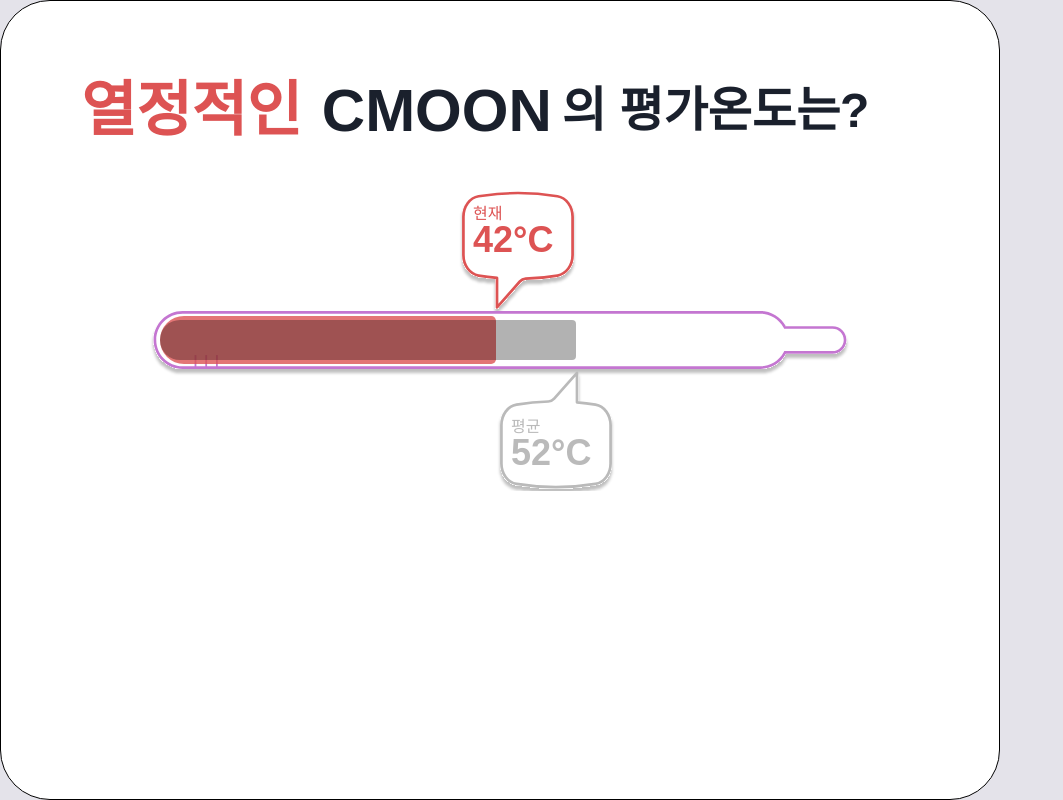
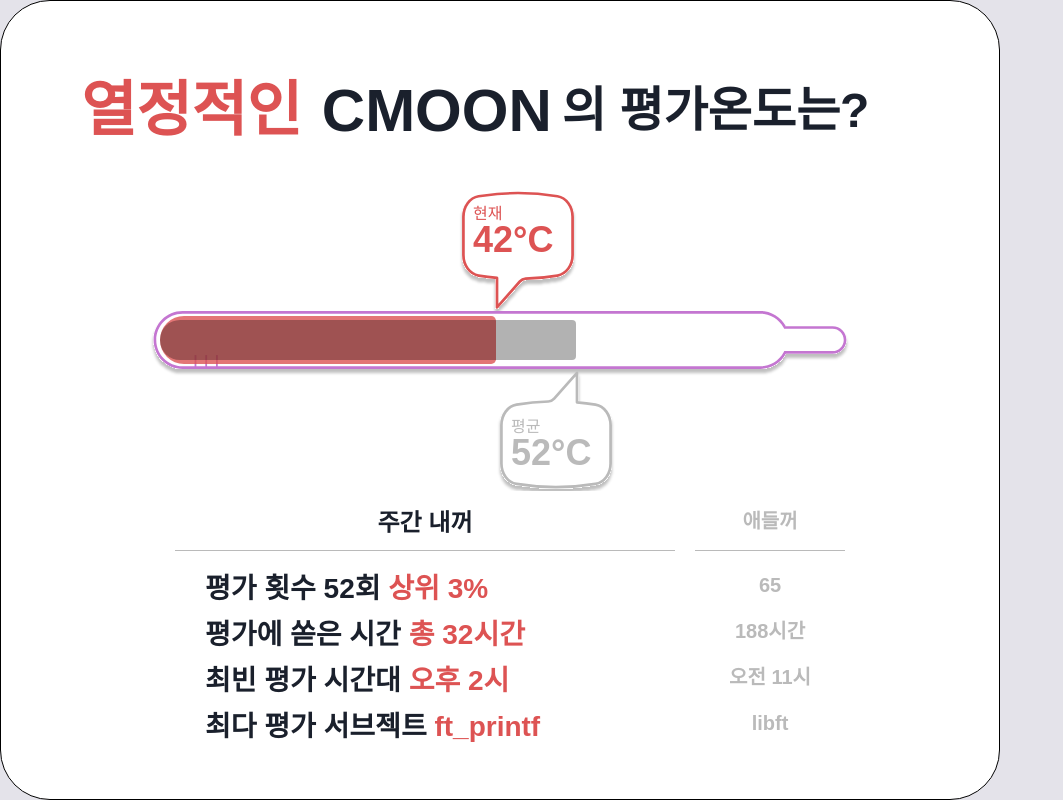
Before and after one commit to 42ondo/frontend, a React (Create React App) app: page /personal/1 in a window 1280 px wide. Shown: the whole page, without its empty margins (0-1063 px from the left). Built offline with nearby package versions, Linux system fonts and the light colour scheme; no server answers; a web font is replaced by a local one.

Commit message:
[FEAT] personal Board 통계부분 mock 구현

```diff
--- a/src/components/personalBoard/PersonalBoard.jsx
+++ b/src/components/personalBoard/PersonalBoard.jsx
@@ -2,6 +2,7 @@ import React from "react";
 import styled from "@emotion/styled";
 import PersonalTitle from "./PersonalTitle";
 import Temperature from "./Temperature";
+import Statistics from "./Statistics";
 
 const PersonalBoardWrapper = styled.div`
   width: 1000px;
@@ -20,6 +21,7 @@ const PersonalBoard = () => {
     <PersonalBoardWrapper>
       <PersonalTitle />
       <Temperature />
+      <Statistics />
     </PersonalBoardWrapper>
   );
 };
--- /dev/null
+++ b/src/components/personalBoard/Statistics.jsx
@@ -0,0 +1,20 @@
+import styled from "@emotion/styled";
+import React from "react";
+import StatisticsAverage from "./StatisticsAverage";
+import StatisticsPersonal from "./StatisticsPersonal";
+
+const Flex = styled.div`
+  display: flex;
+  justify-content: center;
+`;
+
+const Statistics = () => {
+  return (
+    <Flex>
+      <StatisticsPersonal />
+      <StatisticsAverage />
+    </Flex>
+  );
+};
+
+export default Statistics;
--- /dev/null
+++ b/src/components/personalBoard/StatisticsAverage.jsx
@@ -0,0 +1,31 @@
+import styled from "@emotion/styled";
+import React from "react";
+import { evalAverage } from "../../mockApi/evalAverage";
+import { timeToString } from "../../utils/timeToString";
+import { StatisticsText, StatisticsTitle } from "./StatisticsStyle";
+
+const Wrapper = styled.div`
+  width: 150px;
+  text-align: center;
+  color: var(--color-grey);
+  && > * {
+    font-size: 20px;
+  }
+`;
+const Title = styled(StatisticsTitle)``;
+const Text = styled(StatisticsText)``;
+
+const StatisticsAverage = () => {
+  const statistics = evalAverage();
+  return (
+    <Wrapper>
+      <Title>애들꺼</Title>
+      <Text>{statistics.evalCnt}</Text>
+      <Text>{statistics.timeSpentAll}시간</Text>
+      <Text>{timeToString(statistics.timeZoneLike)}</Text>
+      <Text>{statistics.mostSubject}</Text>
+    </Wrapper>
+  );
+};
+
+export default StatisticsAverage;
--- /dev/null
+++ b/src/components/personalBoard/StatisticsPersonal.jsx
@@ -0,0 +1,47 @@
+import styled from "@emotion/styled";
+import React from "react";
+import { evalName } from "../../mockApi/evalName";
+import { StatisticsText, StatisticsTitle } from "./StatisticsStyle";
+import { timeToString } from "../../utils/timeToString";
+
+const Wrapper = styled.div`
+  width: 500px;
+  margin: 0 20px;
+`;
+
+const Title = styled(StatisticsTitle)`
+  font-size: 24px;
+`;
+
+const Text = styled(StatisticsText)`
+  font-size: 28px;
+  margin-left: 30px;
+  > b {
+    color: var(--color-red);
+  }
+`;
+
+const StatisticsPersonal = () => {
+  const statistics = evalName();
+
+  return (
+    <Wrapper>
+      <Title>주간 내꺼</Title>
+      <Text>
+        평가 횟수 {statistics.evalCnt}회 <b>상위 {statistics.evalRatio}%</b>
+      </Text>
+      <Text>
+        평가에 쏟은 시간 <b>총 {statistics.timeSpentAll}시간</b>
+      </Text>
+      <Text>
+        최빈 평가 시간대 <b>{timeToString(statistics.timeZoneLike)}</b>
+      </Text>
+      <Text>
+        최다 평가 서브젝트
+        <b> {statistics.mostSubject}</b>
+      </Text>
+    </Wrapper>
+  );
+};
+
+export default StatisticsPersonal;
--- /dev/null
+++ b/src/components/personalBoard/StatisticsStyle.jsx
@@ -0,0 +1,15 @@
+import styled from "@emotion/styled";
+
+export const StatisticsTitle = styled.p`
+  height: 40px;
+  margin-bottom: 24px;
+  border-bottom: solid 1px var(--color-grey);
+  text-align: center;
+  font-weight: bold;
+`;
+
+export const StatisticsText = styled.p`
+  font-weight: bold;
+  height: 34px;
+  margin: 12px;
+`;
--- /dev/null
+++ b/src/mockApi/evalAverage.js
@@ -0,0 +1,15 @@
+// interface {
+//     evalCnt: number;
+//     timeSpentAll : number;
+//     timeZoneLike : number (24시간형식 오후 1시 → 13);
+//     mostSubject : string;
+// }
+
+export const evalAverage = () => {
+  return {
+    evalCnt: 65,
+    timeSpentAll: 188,
+    timeZoneLike: 11,
+    mostSubject: "libft",
+  };
+};
--- /dev/null
+++ b/src/mockApi/evalName.js
@@ -0,0 +1,16 @@
+// interface {
+//     evalCnt: number;
+//     timeSpentAll : number;
+//     timeZoneLike : number (24시간형식 오후 1시 → 13);
+//     mostSubject : string;
+// }
+
+export const evalName = () => {
+  return {
+    evalCnt: 52,
+    evalRatio: 3,
+    timeSpentAll: 32,
+    timeZoneLike: 14,
+    mostSubject: "ft_printf",
+  };
+};
--- /dev/null
+++ b/src/utils/timeToString.js
@@ -0,0 +1,2 @@
+export const timeToString = (hour) =>
+  hour > 12 ? `오후 ${hour - 12}시` : `오전 ${hour}시`;
```
